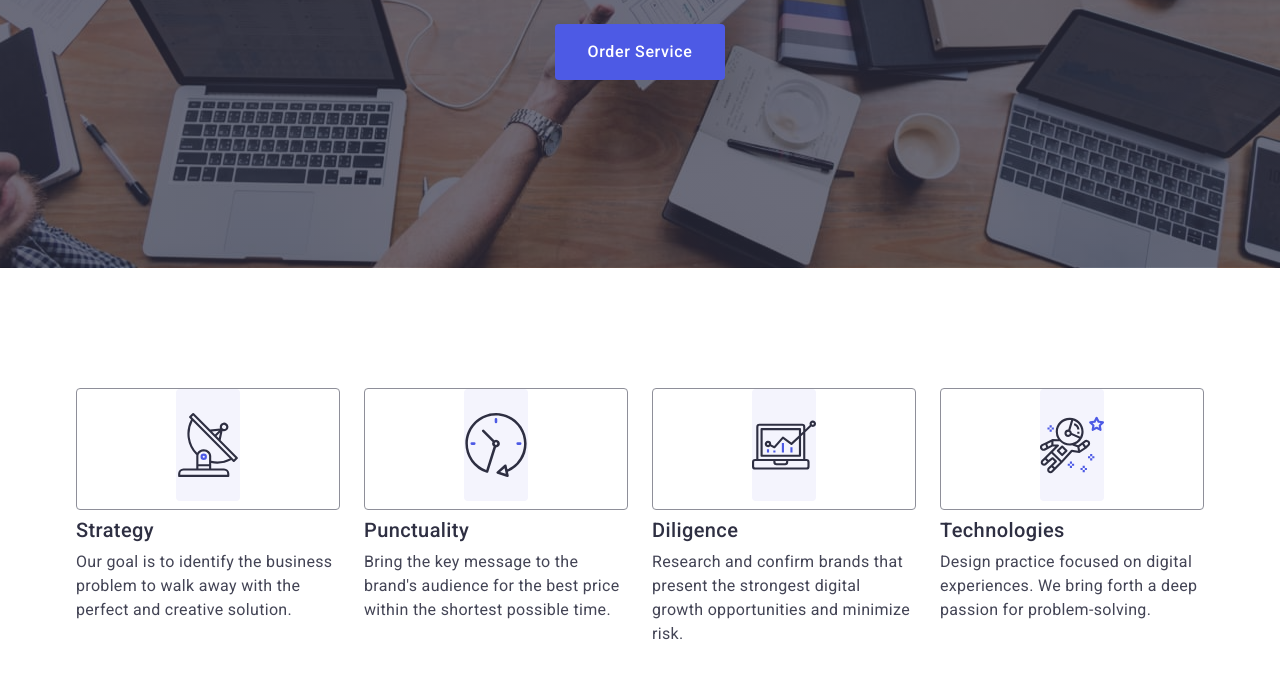
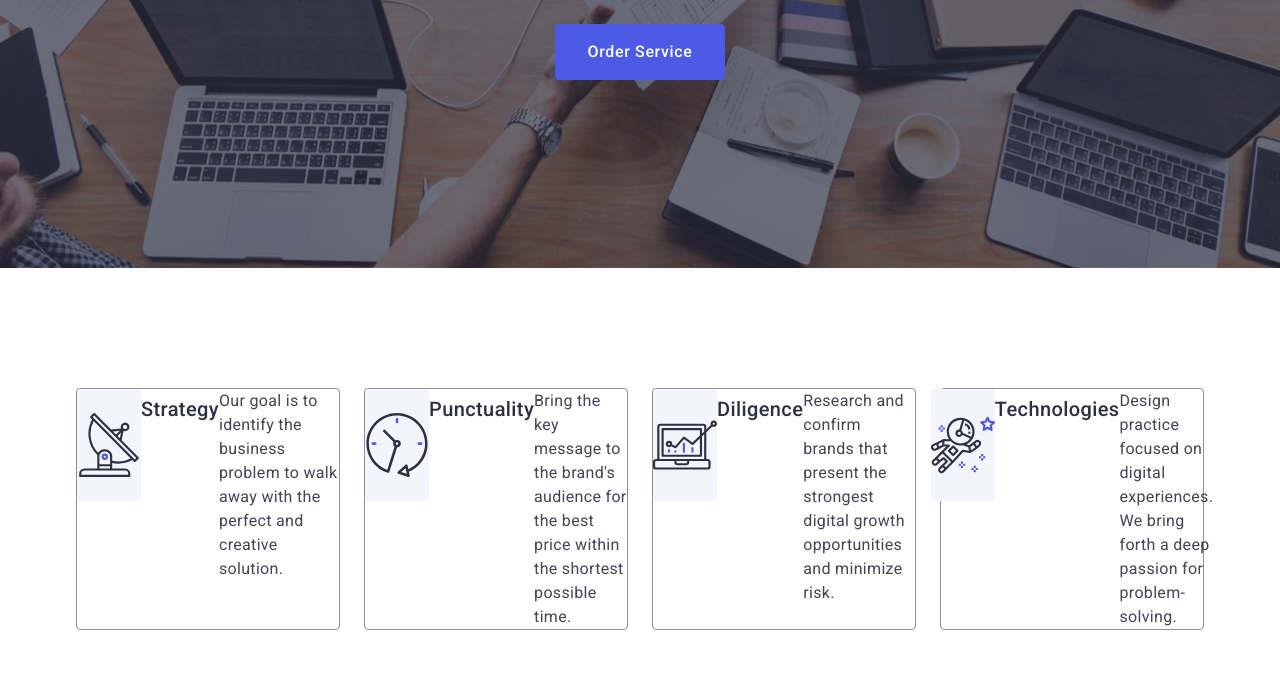
Before and after one commit to miyu-di/goit-markup-hw-04, a plain HTML site: page index.html in a window 1280 px wide. Shown: the part 407-1086 px from the top of the page. Drawn offline with nearby package versions, Linux system fonts and the light colour scheme.

Commit message:
index.html

```diff
--- a/index.html
+++ b/index.html
@@ -68,6 +68,9 @@
                                     <use href="./images/icons.svg#icon-antenna"></use>
                                 </svg>
                             </div>
+                            <h3 class="content-headlist heading">Strategy</h3>
+                            <p class="paragraf">Our goal is to identify the business
+                                problem to walk away with the perfect and creative solution.</p>
                         </li>
                         <li class="list-img">
                             <div class="icon-container">
@@ -75,6 +78,9 @@
                                     <use href="./images/icons.svg#icon-clock"></use>
                                 </svg>
                             </div>
+                            <h3 class="content-headlist heading">Punctuality</h3>
+                            <p class="paragraf">Bring the key message to the brand's audience for the best price within the shortest
+                                possible time.</p>
                         </li>
                         <li class="list-img">
                             <div class="icon-container">
@@ -82,6 +88,9 @@
                                     <use href="./images/icons.svg#icon-diagram"></use>
                                 </svg>
                             </div>
+                            <h3 class="content-headlist heading">Diligence</h3>
+                            <p class="paragraf">Research and confirm brands that present the strongest digital growth opportunities and
+                                minimize risk.</p>
                         </li>
                         <li class="list-img">
                             <div class="icon-container">
@@ -89,31 +98,11 @@
                                     <use href="./images/icons.svg#icon-astronaut"></use>
                                 </svg>
                             </div>
+                            <h3 class="content-headlist heading">Technologies</h3>
+                            <p class="paragraf">Design practice focused on digital experiences. We bring forth a deep passion for
+                                problem-solving.</p>
                         </li>
                     </ul>
-
-                <ul class="contentline list">
-                    <li class="content-list-item">
-                        <h3 class="content-headlist heading">Strategy</h3>
-                        <p class="paragraf">Our goal is to identify the business
-                            problem to walk away with the perfect and creative solution.</p>
-                    </li>
-                    <li class="content-list-item">
-                        <h3 class="content-headlist heading">Punctuality</h3>
-                        <p class="paragraf">Bring the key message to the brand's audience for the best price within the shortest
-                            possible time.</p>
-                    </li>
-                    <li class="content-list-item">
-                        <h3 class="content-headlist heading">Diligence</h3>
-                        <p class="paragraf">Research and confirm brands that present the strongest digital growth opportunities and
-                            minimize risk.</p>
-                    </li>
-                    <li class="content-list-item">
-                        <h3 class="content-headlist heading">Technologies</h3>
-                        <p class="paragraf">Design practice focused on digital experiences. We bring forth a deep passion for
-                            problem-solving.</p>
-                    </li>
-                </ul>
             </div>
         </section>
         <!-- MAIN PAGE -->
```
